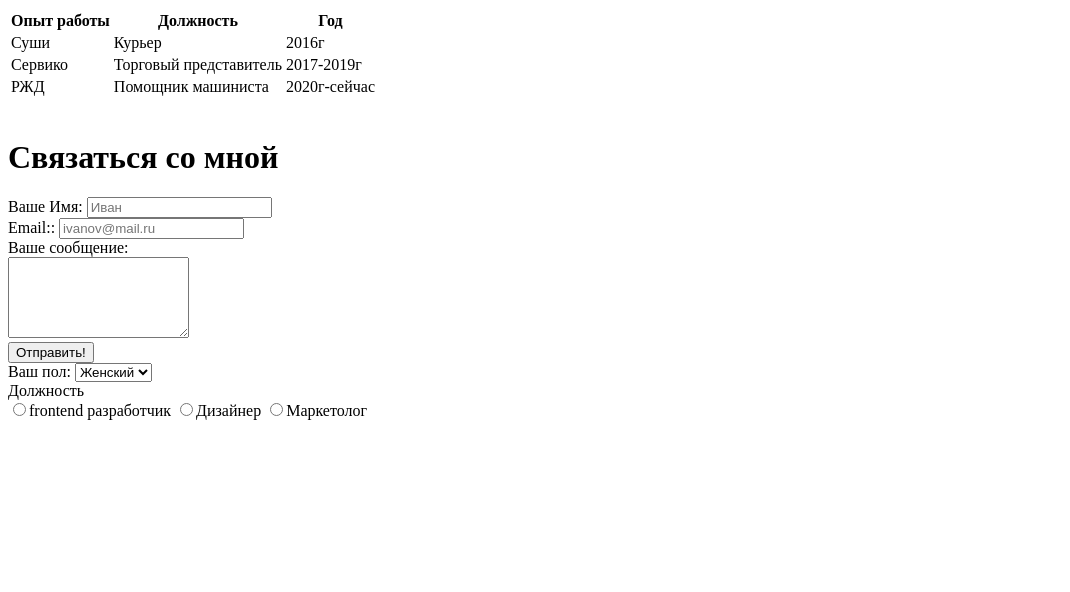
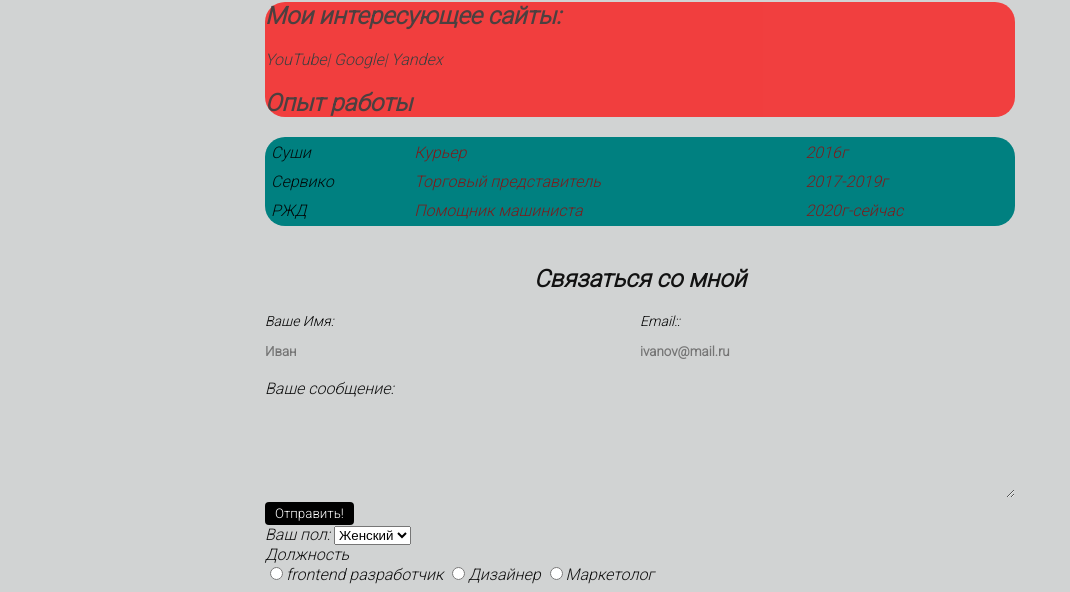
Before and after one commit to MusaevEmin/resume, a plain HTML site: page index.html in a window 1280 px wide. Shown: the part 616-1208 px from the top of the page, without its empty margins (0-1070 px from the left). Before the commit the page ends 1044 px from the top, so only its background shows below. Drawn offline with Linux system fonts and the light colour scheme; files that its build step writes are made by us from their sources.

Commit message:
Add styles

```diff
--- a/index.html
+++ b/index.html
@@ -5,36 +5,49 @@
     <meta http-equiv="X-UA-Compatible" content="IE=edge">
     <meta name="viewport" content="width=device-width, initial-scale=1.0">
     <title>Musaev Emin</title>
+    <link rel="stylesheet" href="css/resume.css">
 </head>
 <body>
-    <h1>Мусаев Эмин</h1>
-    <img src="foto.jpg" alt="my_foto" width="150">
+    <div class="container">
+        <div class="box">
+        <div class="info">
+
+    <img src="foto.jpg" alt="my_foto" class="avatar">
+
+    <h4>Мусаев Эмин</h4>
     <p>
         Я люблю гулять,играть в компьютерные игры,люблю заниматься спортом.
         Так же работаю помощником машиниста в железнодорожной компании.<br><strong>Хочу стать крутым программистом!</strong>
         <br><em>Моя учеба начнется с 23 сентября 2023г. я справлюсь!</em>
     </p>
-    <h2>Мои хобби</h2>
-    <ul>
+</div>
+    <div class="card bg-blue">
+         <h2 >Мои хобби</h2>
+    <ul class="list">
         <li>Спорт</li>
         <li>Путешествие</li>
         <li>Компьютерные игры</li>
         <li>Stund up</li>
         <li>Basketball</li>
     </ul>
+</div>
+<div class="card bg-red">
+    <h2>Мои интересующее сайты:</h2>
     <a href="https://www.youtube.com/" target="_blank">YouTube</a>|
     <a href="https://www.google.com/" target="_blank">Google</a>|
     <a href="https://ya.ru/" target="_blank">Yandex</a>
-    <h1>Опыт работы</h1>
-    <table>
-        <thead>
+    <h2>Опыт работы</h2>
+</div>
+<div class="card bg-green">
+    <table class="table">
+        <!-- <thead>
             <tr>
                 <th>Опыт работы</th>
             <th>Должность</th>
             <th>Год</th>
             </tr>
 
-        </thead>
+        </thead> -->
             <tr><td>Суши</td>
                 <td>Курьер</td>
                 <td>2016г</td>
@@ -55,21 +68,25 @@
 
         </tbody>
     </table>
+</div>
     <br>
-    <h1>Связаться со мной</h1>
-    <form action="">
-    <div>
+
+    <form action="/" class="form">
+        <h2>Связаться со мной</h2>
+        <div class="form-row">
+    <div class="form-group">
         <label for="name">Ваше Имя:</label>
         <input type="text" id="name" placeholder="Иван">
     </div>
-    <div>
+    <div class="form-group">
         <label for="email">Email::</label>
         <input type="email" id="email" placeholder="ivanov@mail.ru">
     </div>
+</div>
     <div>
         <label for="message">Ваше сообщение:</label><br>
-        <textarea id="message" cols="20" rows="5" ></textarea><br>
-        <button type="submit">Отправить!</button>
+        <textarea id="message" cols="20" rows="5"  class="text"></textarea><br>
+        <button type="submit" class="btn">Отправить!</button>
     </div>
     <div>
         <label for="sex">Ваш пол:</label>
@@ -86,6 +103,8 @@
         </label>
 
     </div>
+</div>
+</div>
 </form>
 </body>
 </html>
--- /dev/null
+++ b/resume.css
@@ -0,0 +1,146 @@
+@import url('https://fonts.googleapis.com/css2 ?family=Roboto:wght@300&display=swap');
+body{
+    color: rgba(2, 2, 2, 0.927);
+    background-color: rgb(209, 211, 211);
+    font-size: 16px;
+    font-family: 'Roboto', sans-serif;
+    font-weight: normal;
+    font-style: italic;
+}
+.container{
+    max-width: 750px;
+    margin: auto;
+    padding-top: 30px;
+}
+@media(max-width:650px){
+    .box{
+        display: block;
+        font-size: 1.5rem;
+        padding: 10px;
+        text-align: center;
+    }
+}
+
+.avatar{
+    width: 150px;
+    border-radius: 30px;
+    box-shadow: 4px 4px 14px rgba(0, 0, 0, 0.25);
+}
+.info{
+    margin-left: 10px;
+
+}
+.info p{
+
+}
+a{
+    color: #000;
+    text-decoration: none;
+
+}
+a:hover{
+    text-decoration: underline;
+}
+
+.card {
+    border-radius: 20px;
+    background-color: ;
+
+}
+.bg-red{
+    background: red;
+    opacity: 0.7;
+}
+.bg-green{
+    background: rgb(0, 128, 128);
+}
+.bg-blue{
+    background-color: yellow;
+    opacity: 0.8;
+}
+.btn{
+    background: black;
+    border: none;
+    border-radius: 4px;
+    color: #fff;
+    cursor: pointer;
+    font-family: inherit;
+    padding: 4px 10px;
+
+}
+.btn:hover{
+    color: red;
+    font-size: 15px;
+}
+
+.list{
+    padding: 0px 20px;
+
+}
+.list li{
+    margin-bottom: 10px ;
+    color: brown;
+    list-style: none;
+    border-bottom: 1px solid ;
+    padding-bottom: 2px;
+}
+.table{
+    width: 100%;
+}
+.table td{
+    padding-bottom: 10px;
+    padding: 4px;
+}
+.table td:nth-child(2),.table td:nth-child(3){
+   color: rgb(122, 30, 30);
+}
+.form h2{
+    text-align: center;
+}
+.form-group{
+    width: 100%
+}
+.form-group label{
+    display: block;
+    font-size: 14px;
+    color: #000;
+}
+.form-group input{
+    width: 100%;
+    display: inline-block;
+    box-sizing: border-box;
+    border-bottom: 1px solid gray;
+    border: none;
+    background: transparent;
+    outline:none ;
+    padding:15px 0px 10px;
+    color: #000;
+    font-weight: bold;
+    font-family: inherit;
+
+}
+
+.text{
+    width: 100%;
+    display: inline-block;
+    box-sizing: border-box;
+    border-bottom: 1px solid gray;
+    border: none;
+    background: transparent;
+    /* outline:none ; */
+    padding:15px 0px 10px;
+    color: #000;
+    font-weight: bold;
+    font-family: inherit;
+
+}
+.form-row{
+    margin-bottom: 10px;
+    display: flex;
+
+}
+.form-row .form-group{
+    width: 50%;
+    margin-right: 10px;
+
+}
```
